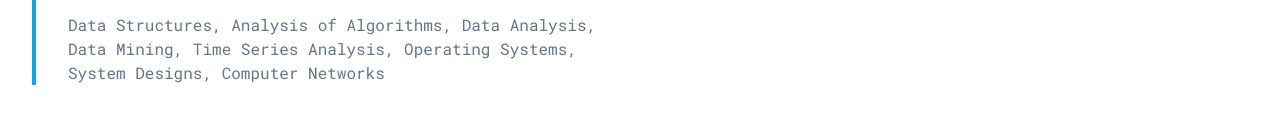
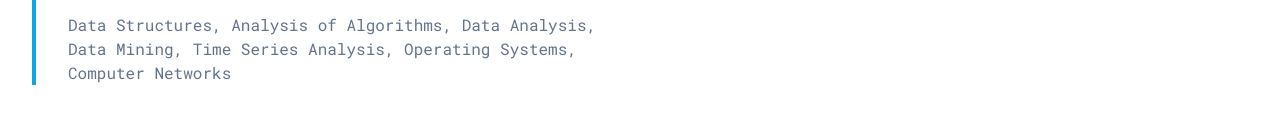
Before and after one commit to vaibhav12686/vaibhav12686.github.io, a plain HTML site: page index.html in a window 1280 px wide. Shown: the part 4111-4246 px from the top of the page. Drawn offline with nearby package versions, Linux system fonts and the light colour scheme.

Commit message:
update index.html

```diff
--- a/index.html
+++ b/index.html
@@ -657,7 +657,7 @@
                 <div class="text-slate-400">2024 — 2026</div>
                 <div class="text-3xl font-semibold mt-3">MCA (Data Science) </div>
                 <div class="text-xl text-slate-600">Bennett University</div>
-                <div class="mt-4 text-slate-500">Data Structures, Analysis of Algorithms, Data Analysis, Data Mining, Time Series Analysis, Operating Systems, System Designs, Computer Networks</div>
+                <div class="mt-4 text-slate-500">Data Structures, Analysis of Algorithms, Data Analysis, Data Mining, Time Series Analysis, Operating Systems, Computer Networks</div>
             </div>
 
 
```
